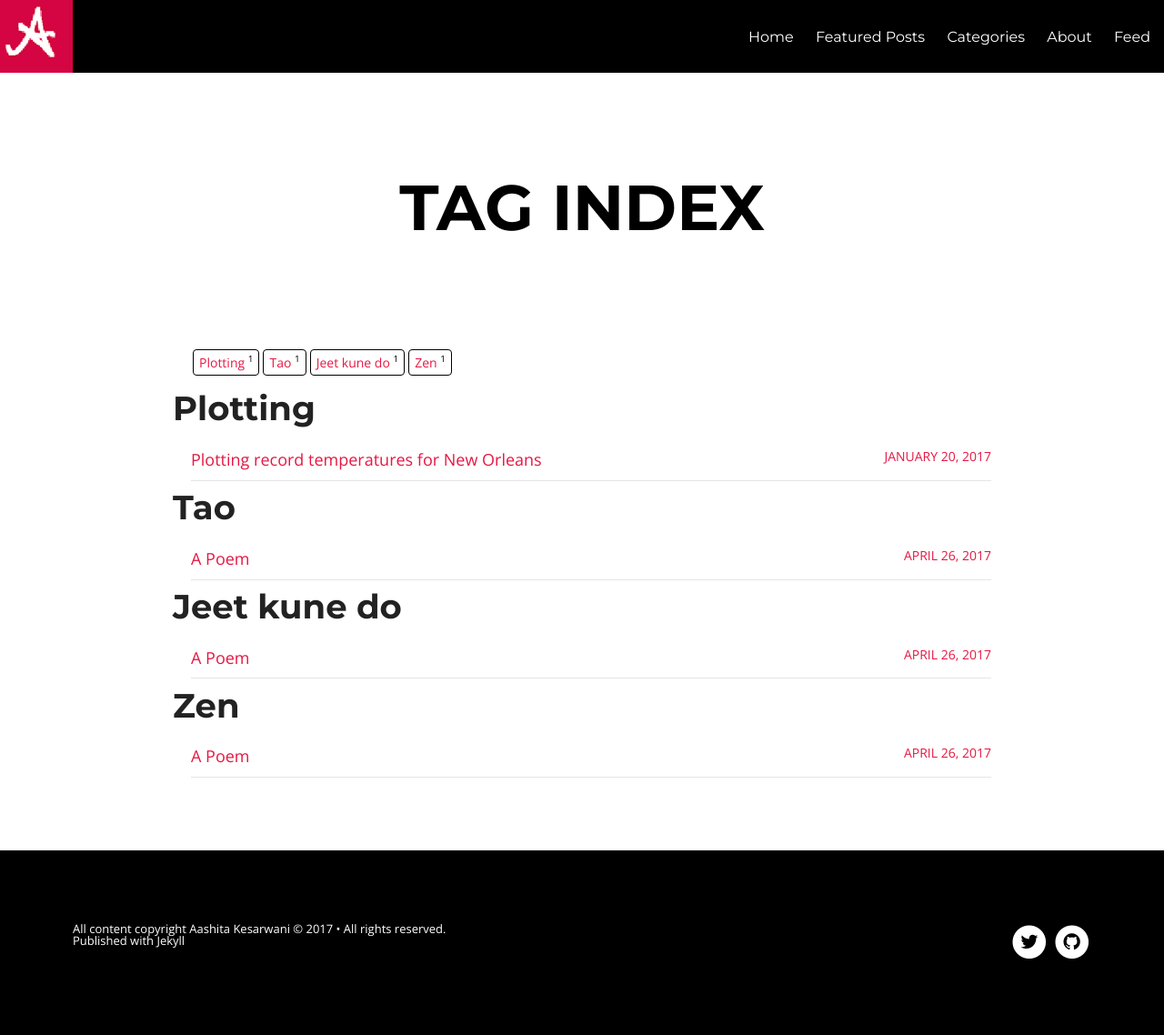
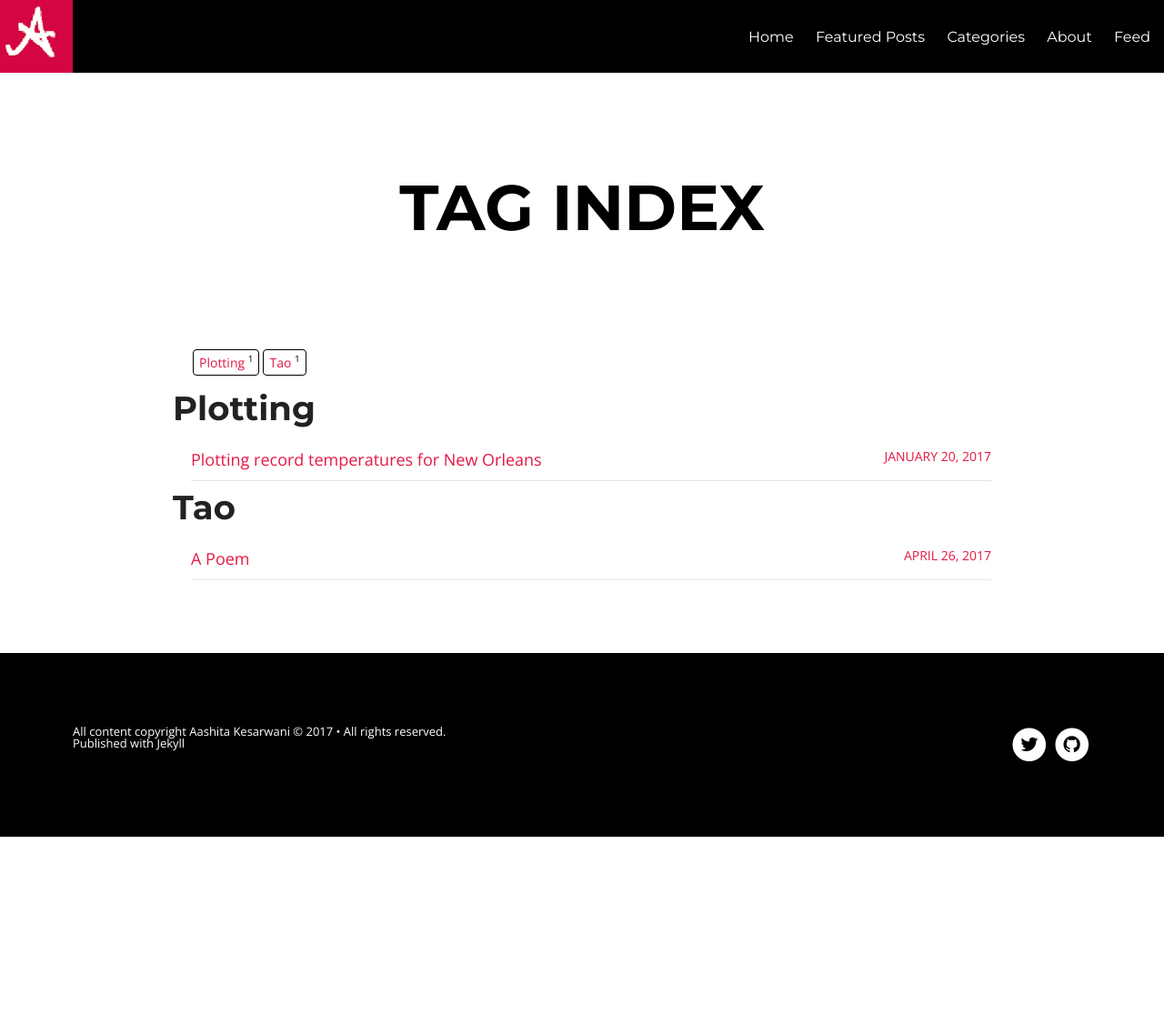
Before and after one commit to AashitaK/AashitaK.github.io, a Jekyll site: the page built from tags.html, in a window 1280 px wide. Shown: the whole page at 91% size. Built offline with Jekyll 4.4.1, drawn with Linux system fonts in a browser that asks for light colours; nearby versions of some CDN libraries; after the commit the page ends 920 px from its top, so only the background shows below that.

Commit message:
Update 2017-04-26-Zen_poem.md

```diff
--- a/_posts/2017-04-26-Zen_poem.md
+++ b/_posts/2017-04-26-Zen_poem.md
@@ -5,8 +5,8 @@ description: "A Poem by a Taoist Priest"
 headline:
 modified: 2017-04-26
 category: articles
-tags: [Tao, Jeet Kune Do, Zen]
-imagefeature: orchid.jpg
+tags: [Tao]
+imagefeature: pink.jpg
 comments: true
 share: true
 mathjax:
```
